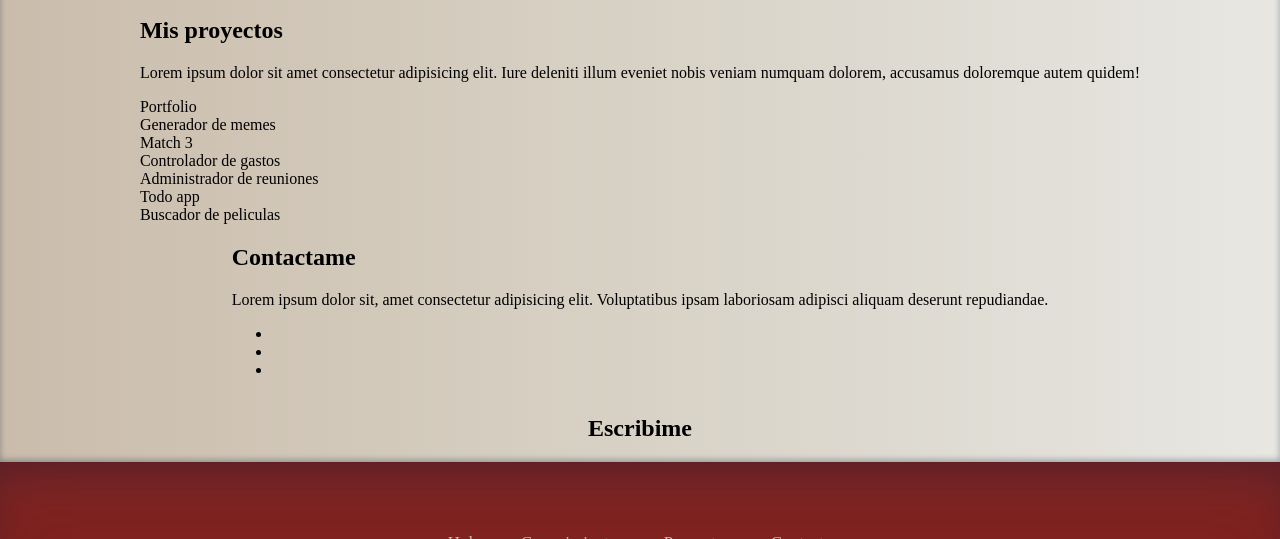
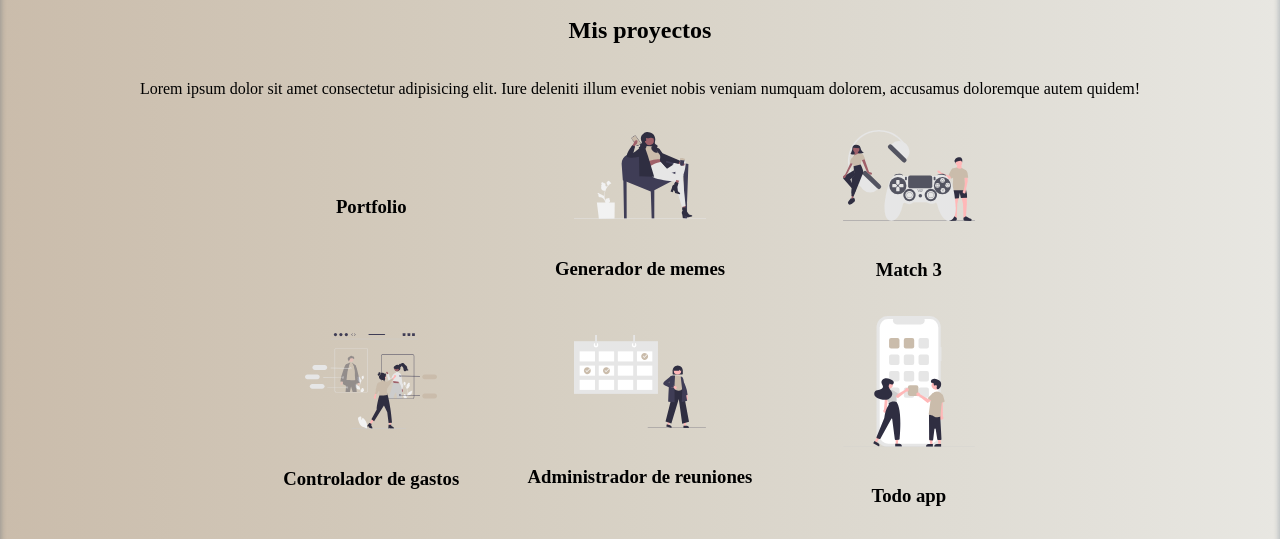
Before and after one commit to miglesiasghys/portfoliomiglesiasghys, a plain HTML site: page index.html in a window 1280 px wide. Shown: the part 1625-2164 px from the top of the page. Drawn offline with Linux system fonts and the light colour scheme; a web font is replaced by a local one.

Commit message:
avances sobre section proyectos

```diff
--- a/index.html
+++ b/index.html
@@ -103,7 +103,7 @@
                 Nombre del autor
             </h3>
         </section>
-        <section>
+        <section class="proyects">
             <a name="proyectos">
             </a>
             <h2>
@@ -114,13 +114,59 @@
                 <!-- cambiar -->
             </p>
             <div class="container-proyects">
-                <article>Portfolio</article>
-                <article>Generador de memes</article>
-                <article>Match 3</article>
-                <article>Controlador de gastos</article>
-                <article>Administrador de reuniones</article>
-                <article>Todo app</article>
-                <article>Buscador de peliculas</article>
+                <article class="container-img-proyects">
+                    <h3>
+                        Portfolio
+                    </h3>
+                </article>
+                <article class="container-img-proyects">
+                    <figure>
+                        <img src="undraw_a_moment_to_relax_re_v5gv.svg" alt="Imagen generador de memes"/>
+                    </figure>
+                    <h3>
+                        Generador de memes
+                    </h3>
+                </article>
+                <article class="container-img-proyects">
+                    <figure>
+                        <img src="undraw_video_game_night_8h8m.svg" alt="Imagen Match"/>
+                    </figure>
+                    <h3>
+                        Match 3
+                    </h3>
+                </article>
+                <article class="container-img-proyects">
+                    <figure>
+                        <img src="undraw_shopping_re_hdd9.svg" alt="Imagen controlador de gastos"/>
+                    </figure>
+                    <h3>
+                        Controlador de gastos
+                    </h3>
+                </article>
+                <article class="container-img-proyects">
+                    <figure>
+                        <img src="undraw_online_calendar_re_wk3t.svg" alt="Imagen administrador de reuniones"/>
+                    </figure>
+                    <h3>
+                        Administrador de reuniones
+                    </h3>
+                </article>
+                <article class="container-img-proyects">
+                    <figure>
+                        <img src="undraw_app_installation_re_h36x.svg" alt="Imagen todo app"/>
+                    </figure>
+                    <h3>
+                        Todo app
+                    </h3>
+                </article>
+                <article class="container-img-proyects">
+                    <figure>
+                        <img src="undraw_horror_movie_3988.svg" alt="Imagen buscador de peliculas"/>
+                    </figure>
+                    <h3>
+                        Buscador de peliculas
+                    </h3>
+                </article>
             </div>
         </section>
         <section>
--- a/style.css
+++ b/style.css
@@ -224,3 +224,32 @@ footer{
 .fa-git-alt{
     color: #f34f29
 }
+
+.proyects{
+    display: flex;
+    flex-direction: column;
+    justify-content: center;
+    align-items: center;
+}
+
+.container-proyects{
+    display: flex;
+    flex-wrap: wrap;
+    width: 70%;
+    align-items: center;
+    justify-content: center;
+}
+
+.container-img-proyects{
+    width: 30%;
+    height: 30%;
+    display: flex;
+    flex-direction: column;
+    justify-content: center;
+    align-items: center;
+}
+
+figure{
+    height: 100%;
+    text-align: center;
+}
```
Also changed, not shown: undraw_a_moment_to_relax_re_v5gv.svg (added), undraw_app_installation_re_h36x.svg (added), undraw_horror_movie_3988.svg (added), undraw_online_calendar_re_wk3t.svg (added), undraw_shopping_re_hdd9.svg (added), undraw_video_game_night_8h8m.svg (added).
